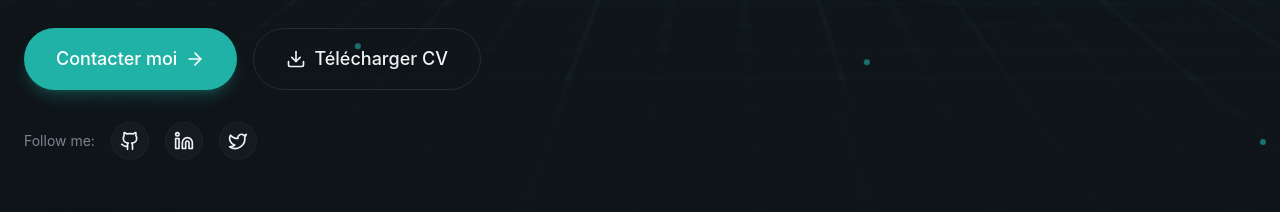
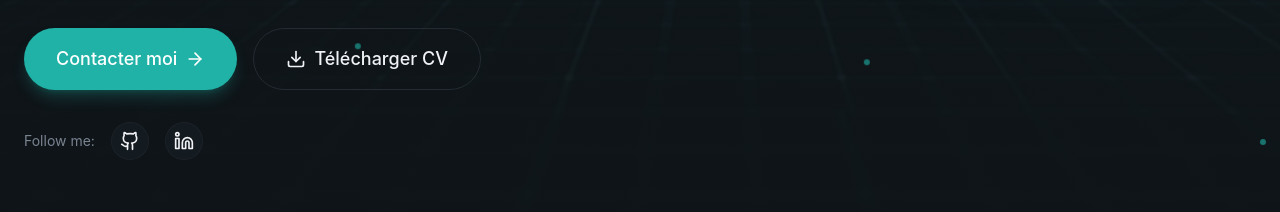
Before and after one commit to Slim-coder20/Dev_Personal_Portfolio, a React (Vite) app: page / in a window 1280 px wide. Shown: the part 900-1112 px from the top of the page. Built offline with nearby package versions, Linux system fonts and the light colour scheme.

Commit message:
refactor: modification du nom du composant experience.jsx par diplome

```diff
--- a/src/App.jsx
+++ b/src/App.jsx
@@ -2,9 +2,9 @@ import "./index.css"
 import { Navbar } from "./layout/Navbar"
 import { Hero } from "./section/Hero"
 import { About } from "./section/About"
-import { Experience } from "./section/Experience"
 import { Projects } from "./section/Projects"
 import { Contact } from "./section/Contact"
+import { Diplome } from "./section/Diplome"
 function App() {
 
 
@@ -14,7 +14,7 @@ function App() {
       <main>
         <Hero/>
         <About/>
-        <Experience/>
+        <Diplome/>
         <Projects/>
         <Contact/>
       </main>
--- a/src/section/Experience.jsx
+++ b/src/section/Diplome.jsx
@@ -1,6 +1,6 @@
 import React from 'react'
 
-export const Experience = () => {
+export const Diplome = () => {
   return (
     <section></section>
   )
--- a/src/section/Hero.jsx
+++ b/src/section/Hero.jsx
@@ -107,11 +107,14 @@ export const Hero = () => {
             <div className="flex items-center gap-4 animate-fade-in animation-delay-400">
               <span className="text-sm text-muted-foreground">Follow me: </span>
               {[
-                { icon: Github, href: "#" },
-                { icon: Linkedin, href: "#" },
-                { icon: Twitter, href: "#" },
+                { icon: Github, href: "https://github.com/Slim-coder20" },
+                {
+                  icon: Linkedin,
+                  href: "https://www.linkedin.com/in/slim-abida-50161a35b/",
+                },
               ].map((social, idx) => (
                 <a
+                  target="_blank"
                   key={idx}
                   href={social.href}
                   className="p-2 rounded-full glass hover:bg-primary/10 hover:text-primary transition-all duration-300"
@@ -160,7 +163,7 @@ export const Hero = () => {
         {/* Skills Section */}
         <div className="mt-20 animate-fade-in animation-delay-600">
           <p className="text-sm text-muted-foreground mb-6 text-center">
-              Mes Technos
+            Mes Technos
           </p>
           <div className="relative overflow-hidden">
             <div
```
